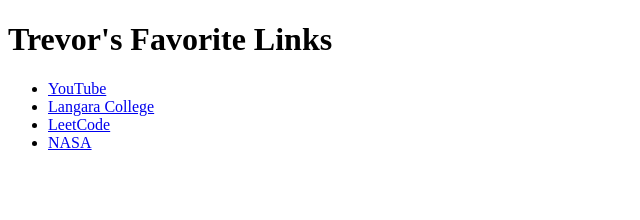
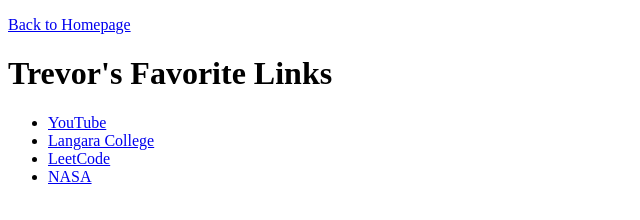
Before and after one commit to WongTrevor/Lab12, a plain HTML site: page links.html in a window 1280 px wide. Shown: the whole page, without its empty margins (0-640 px from the left). Drawn offline with Linux system fonts and the light colour scheme.

Commit message:
Update links.html

```diff
--- a/links.html
+++ b/links.html
@@ -4,6 +4,8 @@
   <title>Trevor's Favorite Links</title>
 </head>
 <body>
+
+  <p><a href="https://wongtrevor.github.io/Lab12/index.html">Back to Homepage</a></p>
 
   <h1>Trevor's Favorite Links</h1>
 
```
